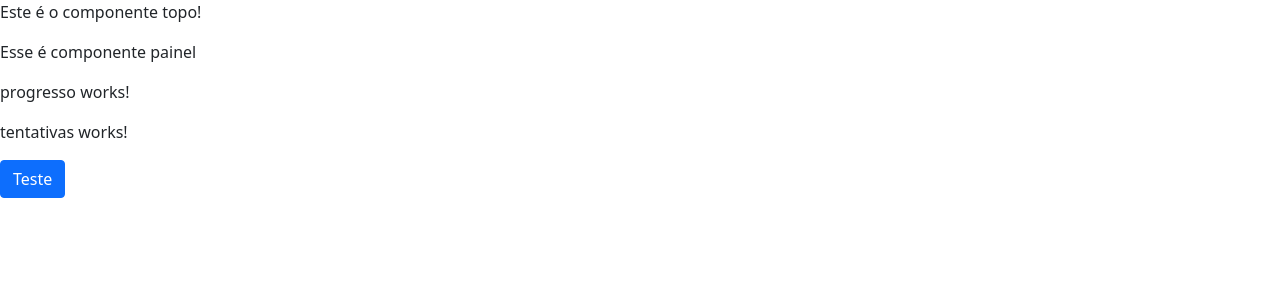
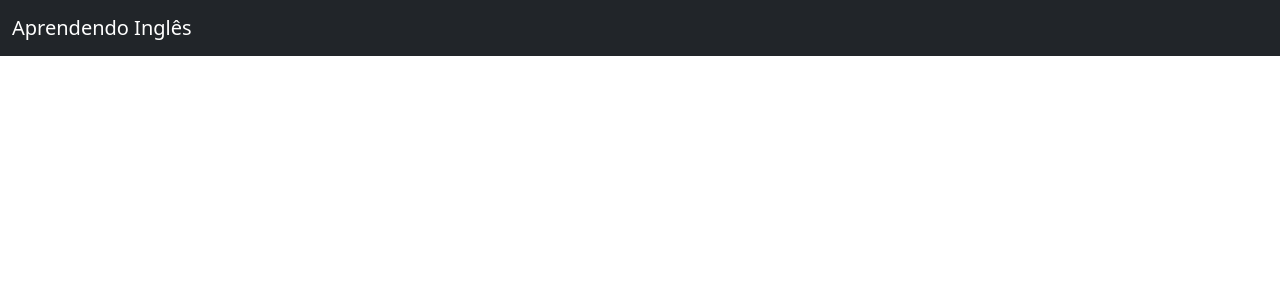
Before and after one commit to rafaelmarcelo08/aprender-ingles, an Angular app: page / in a window 1280 px wide. Shown: the top 300 px of the page. Built offline with nearby package versions, Linux system fonts and the light colour scheme.

Commit message:
Criado a NavBar da aplicacao

```diff
--- a/src/app/app.component.html
+++ b/src/app/app.component.html
@@ -1,3 +1 @@
- <app-topo></app-topo>
-
-<app-painel></app-painel>
+<app-topo></app-topo>
--- a/src/app/topo/topo.component.html
+++ b/src/app/topo/topo.component.html
@@ -1,3 +1,5 @@
-<p>
-    Este é o componente topo!
-</p>
+<nav class="navbar navbar-dark bg-dark">
+    <div class="container-fluid">
+        <a class="navbar-brand" href="#">Aprendendo Inglês</a>
+      </div>
+</nav>
--- a/src/app/topo/topo.component.ts
+++ b/src/app/topo/topo.component.ts
@@ -2,7 +2,8 @@
 
 @Component({
     selector: 'app-topo',
-    templateUrl: './topo.component.html'
+    templateUrl: './topo.component.html',
+    styleUrls: ['./topo.component.css']
 })
 export class TopoComponent {
 
--- a/src/index.html
+++ b/src/index.html
@@ -1,13 +1,16 @@
 <!doctype html>
 <html lang="en">
+
 <head>
   <meta charset="utf-8">
-  <title>AprenderIngles</title>
+  <title>Aprendendo Inglês</title>
   <base href="/">
   <meta name="viewport" content="width=device-width, initial-scale=1">
   <link rel="icon" type="image/x-icon" href="favicon.ico">
 </head>
+
 <body>
   <app-root></app-root>
 </body>
+
 </html>
```
Also changed, not shown: src/app/topo/topo.component.css (added), 1 other file (tests, documents, lock files or other folders).
